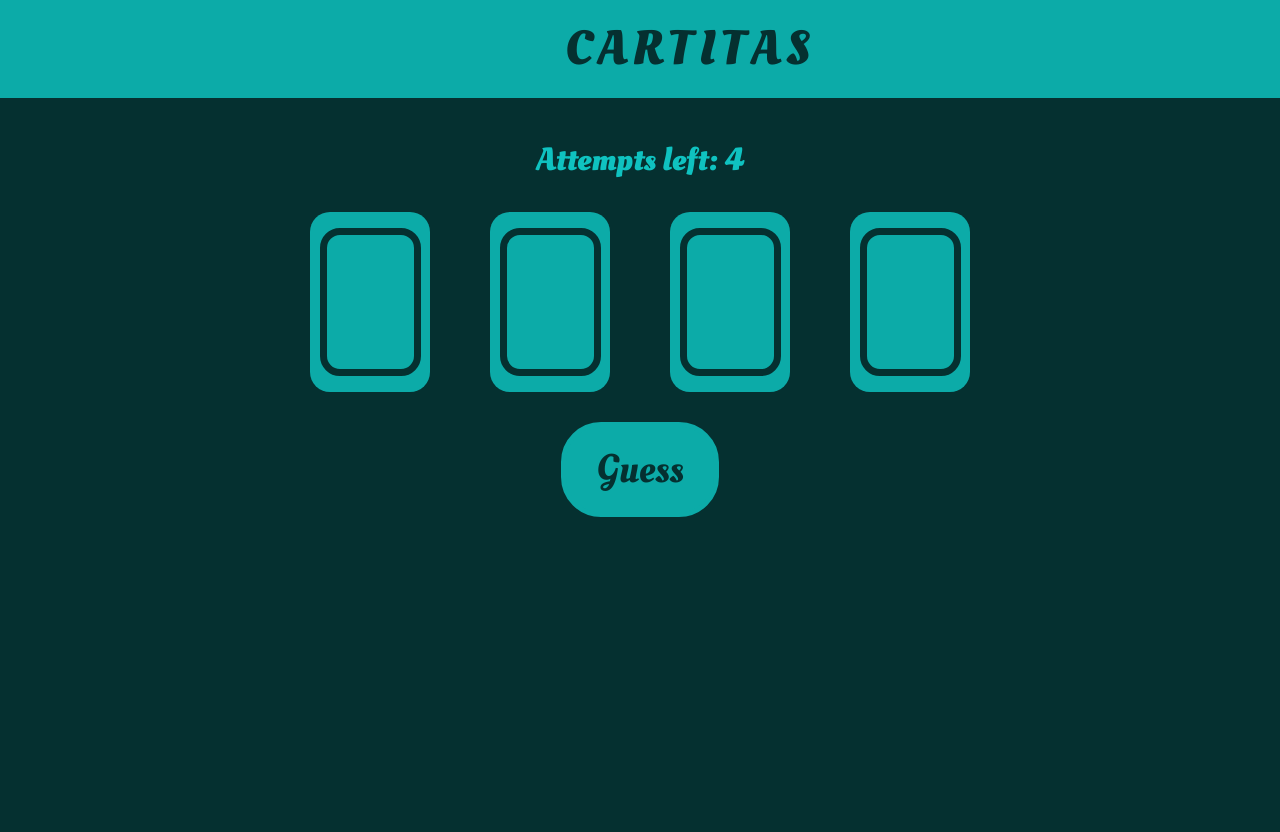
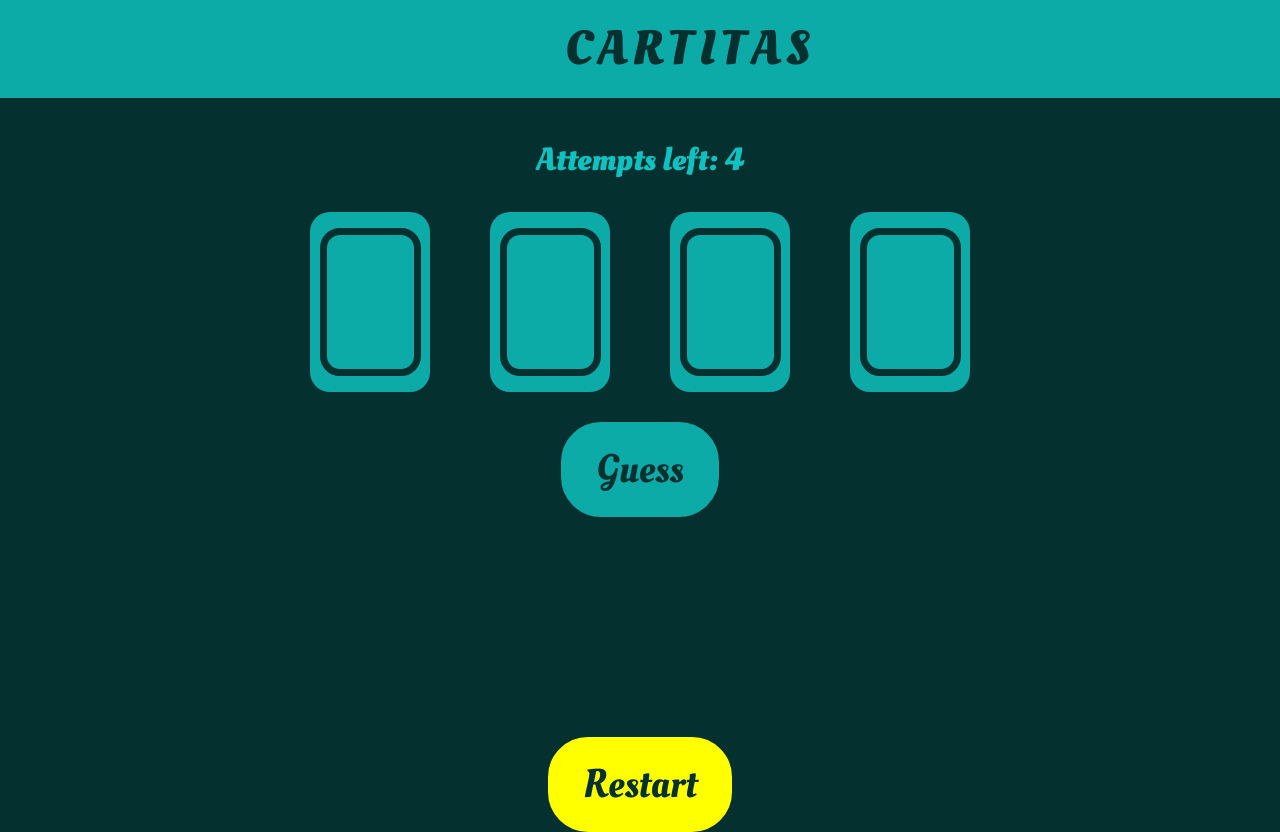
Before and after one commit to aikerary/Cartitas, a Preact app: page / in a window 1280 px wide. Before the commit the page ends 800 px from the top, so only its background shows below. Built offline with nearby package versions, Linux system fonts and the light colour scheme; a web font is replaced by a local one.

Commit message:
Restart component styles working well

```diff
--- a/src/components/app.jsx
+++ b/src/components/app.jsx
@@ -1,6 +1,7 @@
 // Import the Header from header.jsx
 import { Header } from './header.jsx';
 import { Game } from './game.jsx';
+import {Restart} from './restart.jsx';
 // Import css from
 import "../css/app.css";
 
@@ -11,6 +12,7 @@ function App() {
       <Header />
       <main>
         <Game></Game>
+        <Restart></Restart>
       </main>
     </div>
   );
--- a/src/components/button.jsx
+++ b/src/components/button.jsx
@@ -1,6 +1,6 @@
 import { h } from "preact";
 import { Set } from "./set";
-import Symbol from "./symbol.jsx";
+import {Symbol} from "./symbol.jsx";
 import { render } from "preact";
 import "../css/button.css";
 
--- /dev/null
+++ b/src/components/restart.jsx
@@ -0,0 +1,15 @@
+import { h } from "preact";
+import "../css/restart.css";
+
+export function Restart() {
+  const handleClick = () => {
+    window.location.reload();
+  };
+  return (
+    <button class="btn restart" onClick={handleClick}>
+      <span>Restart</span>
+    </button>
+  );
+}
+
+export default Restart;
--- /dev/null
+++ b/src/css/restart.css
@@ -0,0 +1,17 @@
+.btn.restart{
+    background-color: yellow;
+    border: 5px solid yellow;
+}
+
+.btn.restart:hover span{
+    color: yellow;
+}
+
+.btn.restart::before{
+    color: yellow;
+}
+
+.btn.restart:hover::before{
+    content: 'Restart';
+    width: 100%;
+}
```
